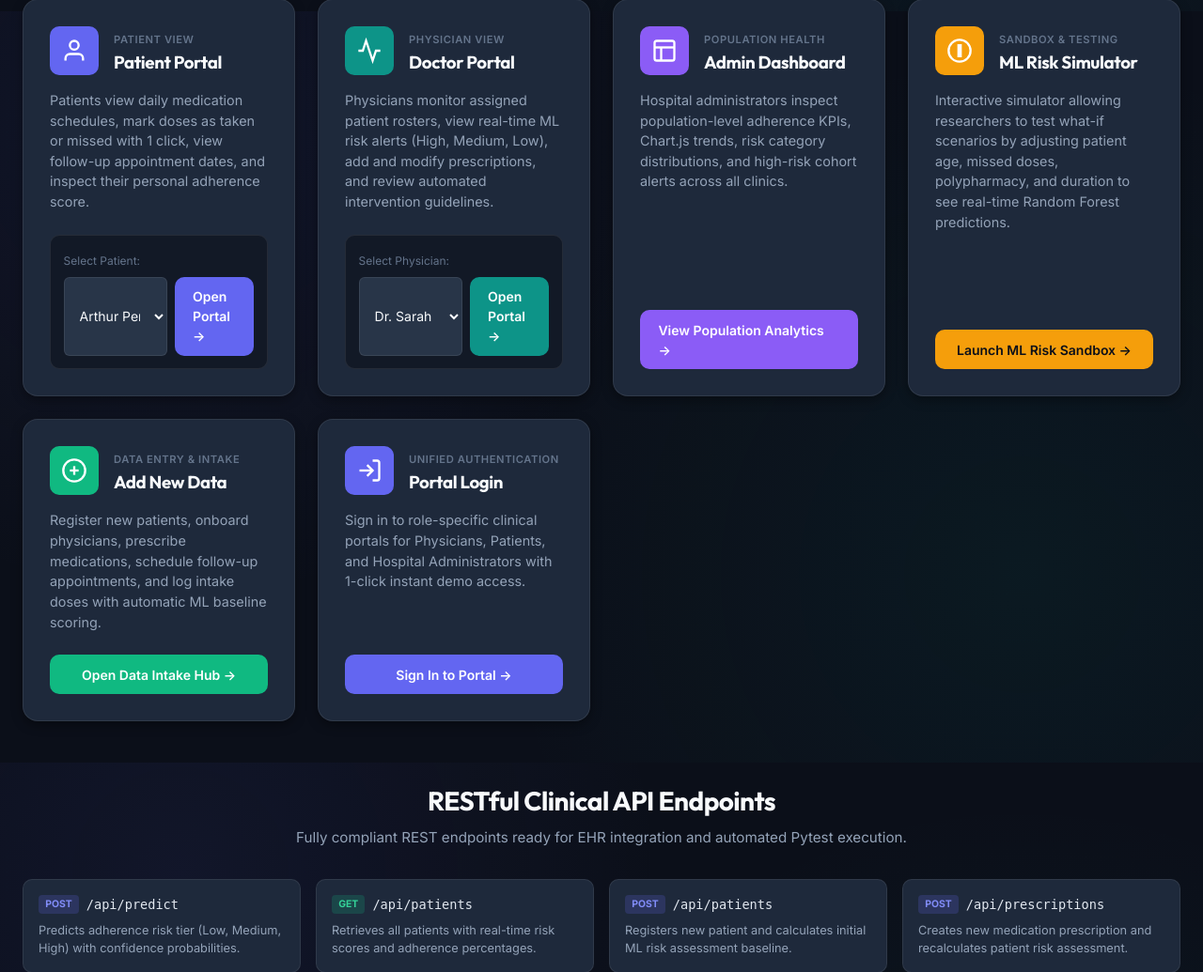
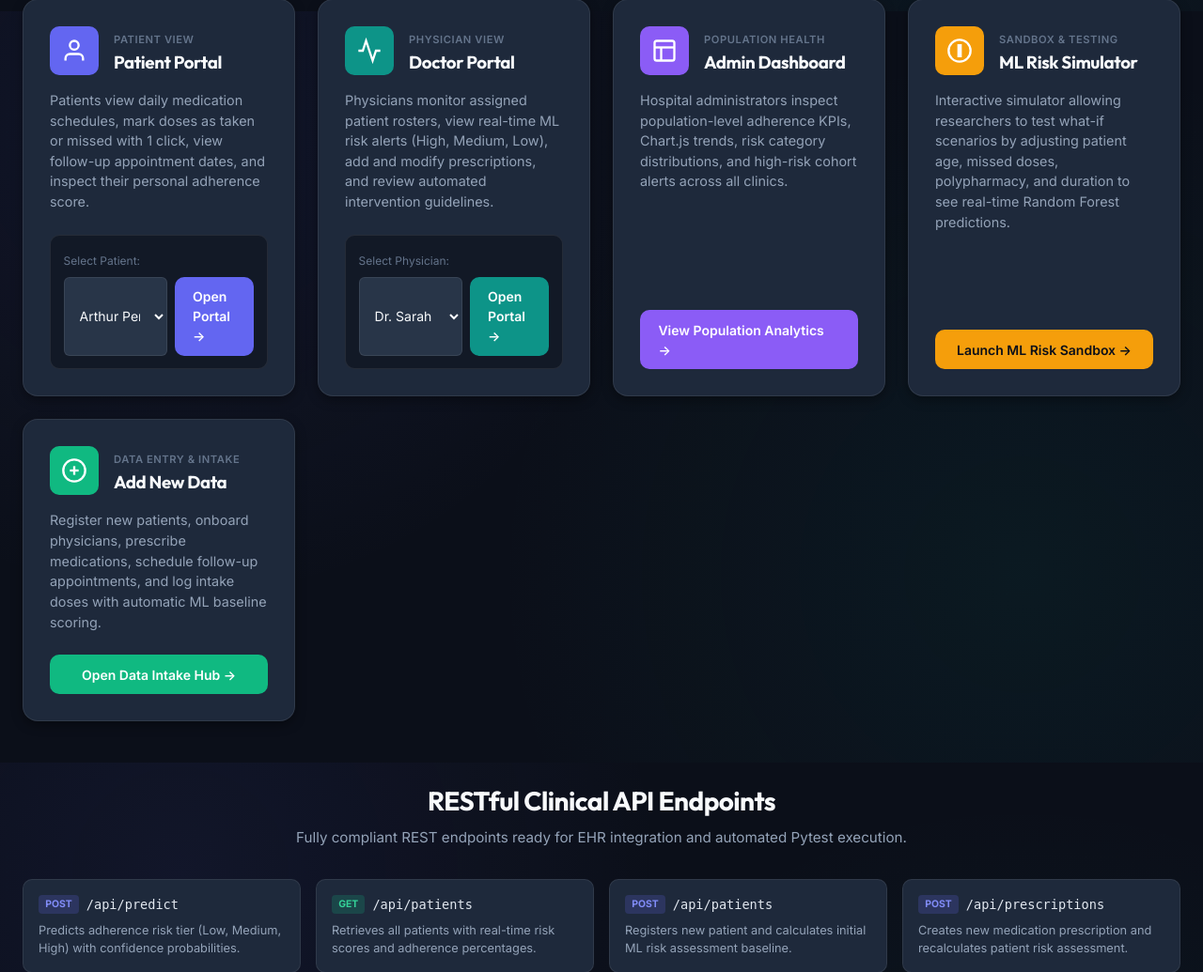
Before and after one commit to Taniya-tyagi-28/Health-guard, a Flask app: page /portal in a window 1280 px wide. Shown: the part 788-1823 px from the top of the page at 94% size. Run offline with Flask 3, Linux system fonts and the light colour scheme; a user stored in the database is signed in; data comes from the database, SQL or seed files in the repository.

Commit message:
Remove Portal Login card from Overview page directory

```diff
--- a/app/templates/index.html
+++ b/app/templates/index.html
@@ -171,31 +171,6 @@
                 </a>
             </div>
         </div>
-
-        <!-- Clinical Authentication & Role Login Card -->
-        <div class="portal-card">
-            <div class="portal-card-header">
-                <div class="portal-icon bg-indigo">
-                    <svg width="28" height="28" viewBox="0 0 24 24" fill="none" stroke="currentColor" stroke-width="2">
-                        <path d="M15 3h4a2 2 0 0 1 2 2v14a2 2 0 0 1-2 2h-4"/>
-                        <polyline points="10 17 15 12 10 7"/>
-                        <line x1="15" y1="12" x2="3" y2="12"/>
-                    </svg>
-                </div>
-                <div>
-                    <span class="portal-tag">Unified Authentication</span>
-                    <h3>Portal Login</h3>
-                </div>
-            </div>
-            <p class="portal-card-desc">
-                Sign in to role-specific clinical portals for Physicians, Patients, and Hospital Administrators with 1-click instant demo access.
-            </p>
-            <div class="portal-action-box">
-                <a href="{{ url_for('portal.login') }}" class="btn btn-primary btn-block">
-                    Sign In to Portal &rarr;
-                </a>
-            </div>
-        </div>
     </div>
 </div>
 
```
